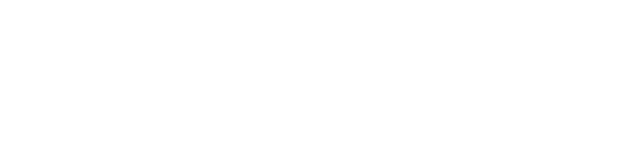
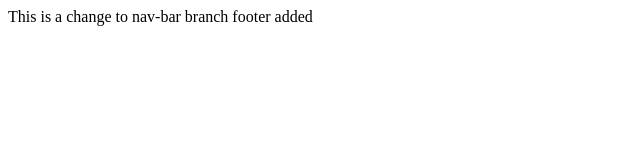
Before and after one commit to jardan72/git_learning, a plain HTML site: page index.html in a window 1280 px wide. Shown: the whole page, without its empty margins (0-640 px from the left). Drawn offline with Linux system fonts and the light colour scheme.

```diff
--- a/index.html
+++ b/index.html
@@ -6,6 +6,8 @@
     <title>Test - git learning</title>
 </head>
 <body>
+    This is a change to nav-bar branch
 
+    footer added
 </body>
 </html>
```
